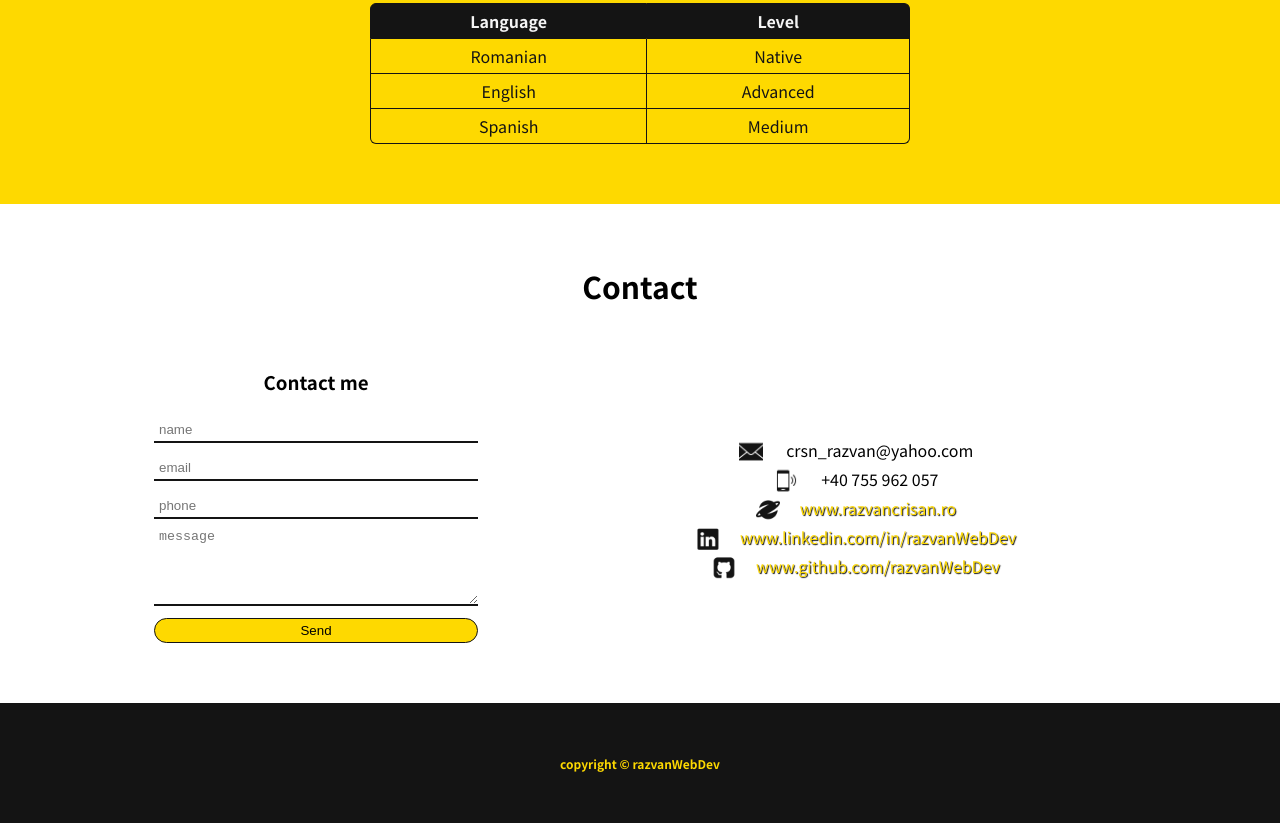
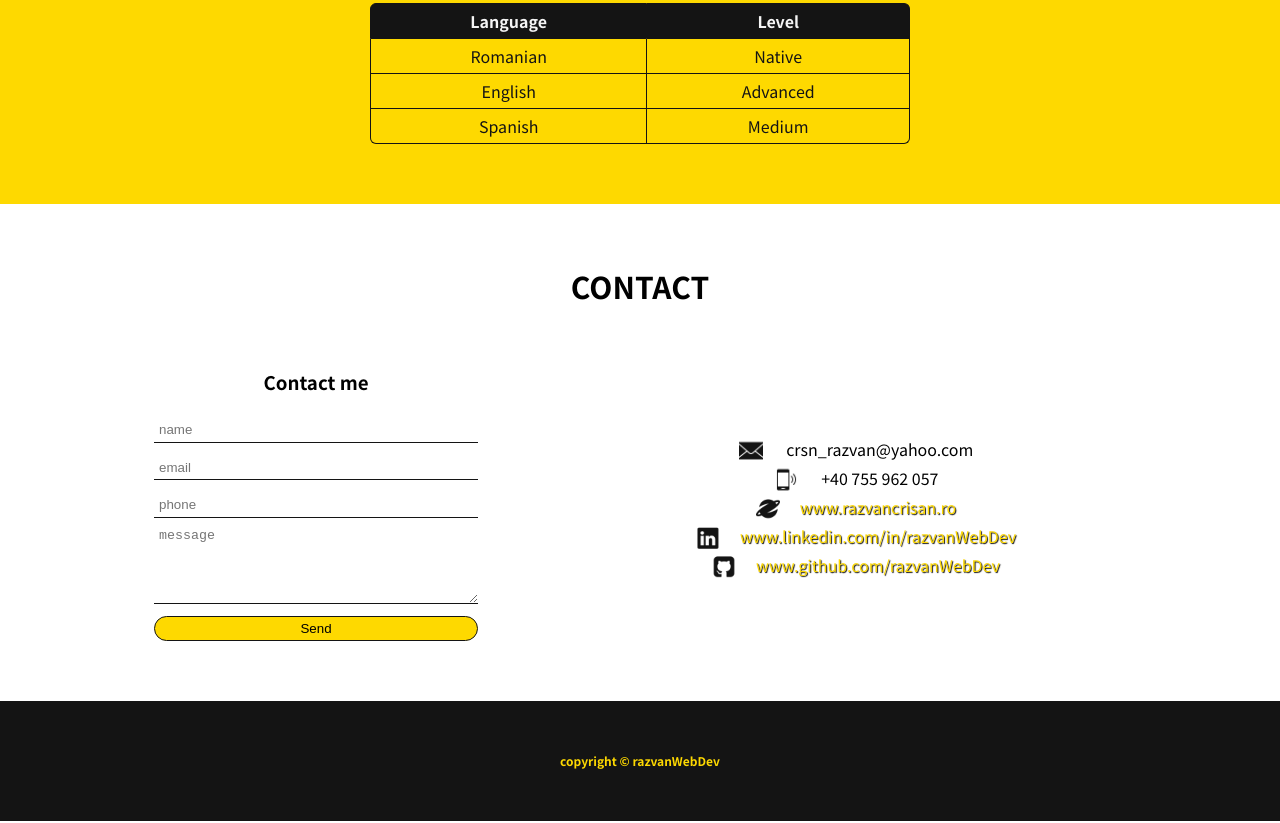
Before and after one commit to razvanWebDev/razvanDev, a plain HTML site: page index.html in a window 1280 px wide. Shown: the part 4470-5293 px from the top of the page. Drawn offline with nearby package versions, Linux system fonts and the light colour scheme.

Commit message:
canged contactform input border

```diff
--- a/index.html
+++ b/index.html
@@ -224,7 +224,7 @@
     </section>
 
     <section id="contact-section">
-        <h2>Contact</h2>
+        <h2>CONTACT</h2>
         <div class="contact-container">
             <form name="web-contact-form" netlify>
                 <h3>Contact me</h3>
--- a/style.css
+++ b/style.css
@@ -446,7 +446,7 @@ input, textarea {
     margin-bottom: 10px;
     width: 100%;
     border: none;
-    border-bottom: 2px solid #141414;
+    border-bottom: 1px solid #141414;
     padding-left: 5px;
     color: #141414;
     transition: all 0.3s ease-in-out;
@@ -454,7 +454,7 @@ input, textarea {
 
 textarea:focus, input:focus {
     outline: none;
-    border-bottom: 2px solid #FED900;
+    border-bottom: 1px solid #FED900;
 }
 
 input {
```
